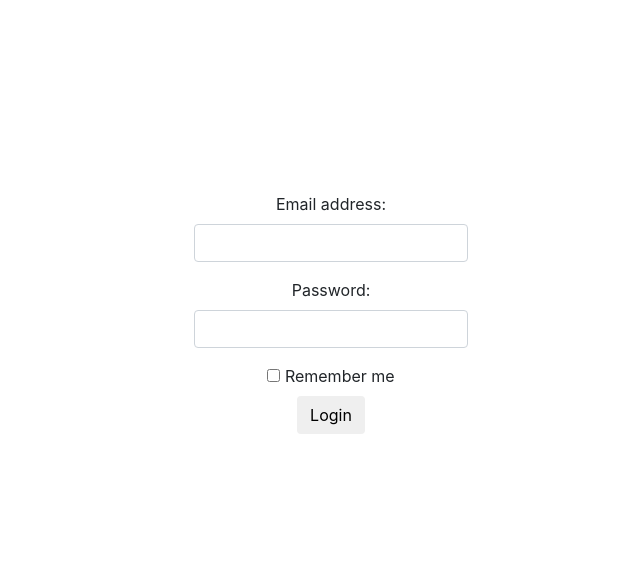
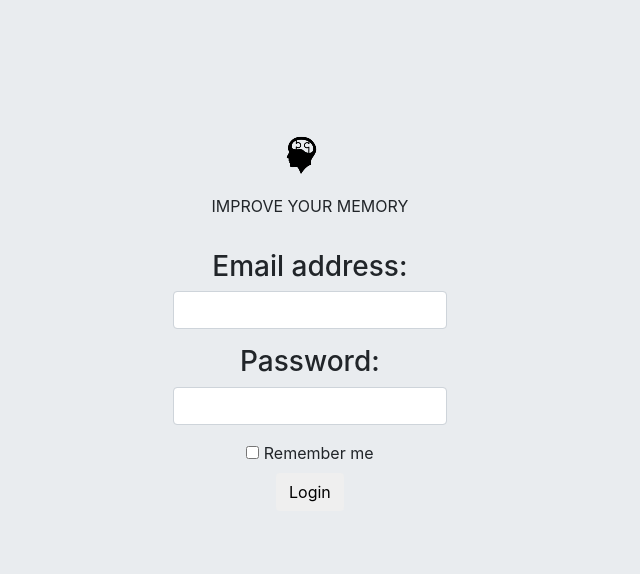
Before and after one commit to giazzi53/Improve-your-memory, a PHP site: page /login.html in a window 1280 px wide. Shown: the top 574 px of the page, without its empty margins (367-1007 px from the left). Run offline with PHP 8.4, Linux system fonts and the light colour scheme.

Commit message:
Ajustando tela de login

```diff
--- a/login.html
+++ b/login.html
@@ -14,15 +14,23 @@
 	<link rel="stylesheet" type="text/css" href="util.css">
     <meta name="description" content="Exercite sua memória e previna-se contra o Alzheimer e outras doenças degenerativas">
   </head>
-<body>
+<body class="jumbotron">
+	<div>
 		<div class="row login">
 			<form action="/action_page.php">
+			<a class="navbar-brand" href="#"><img src="img/logo.png"></a>
+	                 <ul class="navbar-nav ml-auto">
+	                    <li class="nav-item">
+	                      <span class="nav-link" href="#">IMPROVE YOUR MEMORY</span>
+	                    </li>
+	                  </ul>
+	          <br>
 			  <div class="form-group">
-		    <label for="email">Email address:</label>
+			    <h3 for="email" class="">Email address:</h3>
 			    <input type="email" class="form-control" id="email">
 			  </div>
 			  <div class="form-group">
-		    <label for="pwd">Password:</label>
+			    <h3 for="pwd">Password:</h3>
 			    <input type="password" class="form-control" id="pwd">
 			  </div>
 			  <div class="checkbox">
@@ -31,5 +39,6 @@
 			  <button type="submit" class="btn btn-default">Login</button>
 			</form>
 		</div>
+	</div>
 </body>
 </html>
--- a/util.css
+++ b/util.css
@@ -1,5 +1,8 @@
+
 .login{
 	text-align: center;
-	padding-left: 45%;
-	padding-top: 15%;
+	padding-left: 43%;
+	padding-top: 5%;
+	border:0%;
+
 }
```
Lines whose indentation alone changed are shown as unchanged.
